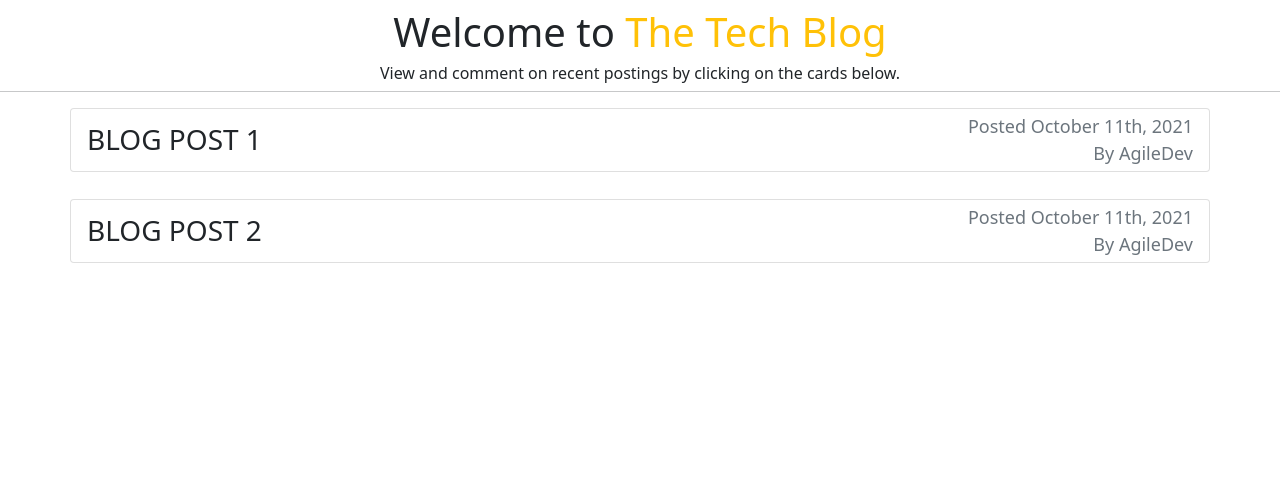
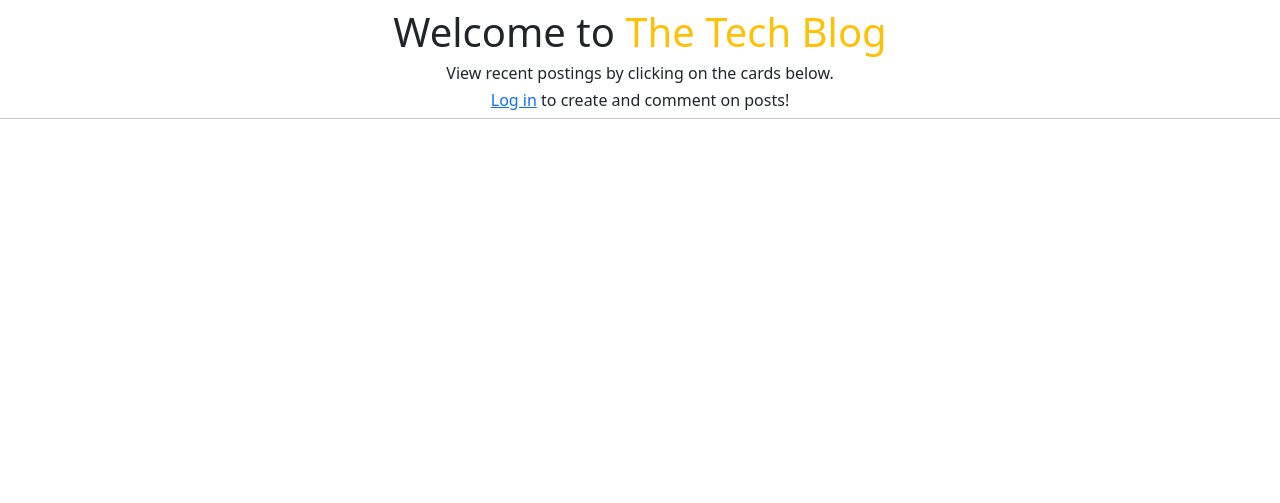
Before and after one commit to ElijahRomer/TechBlog, a Node server app: template views/homepage.handlebars in a window 1280 px wide. Shown: the part 59-562 px from the top of the page. Run offline with Node 20, Linux system fonts and the light colour scheme; the template is opened without the code that fills it: values that come from a table or form of the project are taken from there, others are empty; data comes from the database, SQL or seed files in the repository; some libraries are stand-ins or nearby versions.

Commit message:
all data is populating on homepage blogposts now. Added conditional rendering to the homepage heading so it says different things whether the user is logged in or not.

```diff
--- a/views/homepage.handlebars
+++ b/views/homepage.handlebars
@@ -1,26 +1,29 @@
 <div class="row">
   <div class="col-10 mx-auto mt-2">
     <h1 class="text-center">Welcome to <span class="text-warning">The Tech Blog</span></h1>
-    <h6 class="text-center">View and comment on recent postings by clicking on the cards below.</h6>
+    <h6 class="text-center">View {{#if logged_in}}and comment on{{/if}} recent postings by clicking on the cards below.
+    </h6>
+    {{#unless logged_in}}<h6 class="text-center"><a href="/login">Log in</a> to create and comment on posts!{{/unless}}
+    </h6>
   </div>
 </div>
 <hr class="mt-0">
 
+{{#each blogPostData as |blogPost|}}
 <div class="container card">
-  <div class="row p-1 my-auto" data-bs-toggle="collapse" data-bs-target="#blogDetailCollapse" aria-expanded="false"
-    aria-controls="blogDetailCollapse">
-    <h3 class="col-6 my-auto">BLOG POST 1</h3>
+  <div class="row p-1 my-auto" data-bs-toggle="collapse" data-bs-target="#blog{{blogPost.id}}Collapse"
+    aria-expanded="false" aria-controls="blog{{blogPost.id}}Collapse">
+    <h3 class="col-6 my-auto">{{blogPost.post_title}}</h3>
     <div class="col-6 d-flex flex-column">
-      <p class="col-12 my-0 text-muted text-end">Posted October 11th, 2021</p>
-      <p class="col-12 my-0 text-muted text-end">By AgileDev</p>
+      <p class="col-12 my-0 text-muted text-end">Posted {{format_date_time blogPost.createdAt}}</p>
+      <p class="col-12 my-0 text-muted text-end">By {{blogPost.user.user_name}}</p>
     </div>
   </div>
-  <div class="collapse" id="blogDetailCollapse">
+  <div class="collapse" id="blog{{blogPost.id}}Collapse">
     <hr>
     <div class="col-12">
-      <h6 class="card-subtitle mb-2 text-muted">Last Edited October 12th, 2021</h6>
-      <p class="card-text mt-0">Some quick example text to build on the card title and make up the bulk of the card's
-        content.
+      <h6 class="card-subtitle mb-2 text-muted">Last Edited {{format_date_time blogPost.updatedAt}}</h6>
+      <p class="card-text mt-0">{{blogPost.post_body}}
       </p>
       <hr class="mb-0">
       <div class="card-body mt-0">
@@ -34,22 +37,25 @@
                 Leave Comment
               </button>
             </div>
+            {{#each blogPost.comments as |comment|}}
             <div class="comment container">
+              <div class="row">
+                <div class="card my-3">
+                  <small class="text-muted">On {{format_date_time comment.createdAt}}, {{comment.user.user_name}} said:
+                  </small>
+                  <p>{{comment.comment_body}}</p>
+                </div>
+              </div>
+            </div>
+            {{/each}}
+            {{!-- <div class="comment container">
               <div class="row">
                 <div class="card my-3">
                   <small class="text-muted">On October 12th, 2021, Lernantino said: </small>
                   <p>You will never know anything until you understand that you fundamentally know nothing.</p>
                 </div>
               </div>
-            </div>
-            <div class="comment container">
-              <div class="row">
-                <div class="card my-3">
-                  <small class="text-muted">On October 12th, 2021, Lernantino said: </small>
-                  <p>You will never know anything until you understand that you fundamentally know nothing.</p>
-                </div>
-              </div>
-            </div>
+            </div> --}}
           </div>
         </div>
       </div>
@@ -58,54 +64,4 @@
 </div>
 
 <br>
-
-<div class="container card">
-  <div class="row p-1 my-auto" data-bs-toggle="collapse" data-bs-target="#blogDetailCollapse1" aria-expanded="false"
-    aria-controls="blogDetailCollapse1">
-    <h3 class="col-6 my-auto">BLOG POST 2</h3>
-    <div class="col-6 d-flex flex-column">
-      <p class="col-12 my-0 text-muted text-end">Posted October 11th, 2021</p>
-      <p class="col-12 my-0 text-muted text-end">By AgileDev</p>
-    </div>
-  </div>
-  <div class="collapse" id="blogDetailCollapse1">
-    <hr>
-    <div class="col-12">
-      <h6 class="card-subtitle mb-2 text-muted">Last Edited October 12th, 2021</h6>
-      <p class="card-text mt-0">Some quick example text to build on the card title and make up the bulk of the card's
-        content.
-      </p>
-      <hr class="mb-0">
-      <div class="card-body mt-0">
-        <div class="comments-section mt-3">
-          <h4>Comments</h4>
-          <div>
-            <div class="input-group mb-2">
-              <input type="text" class="form-control" placeholder="Type comment here..." aria-label="Comment"
-                aria-describedby="basic-addon1">
-              <button class="btn btn-warning ">
-                Leave Comment
-              </button>
-            </div>
-            <div class="comment container">
-              <div class="row">
-                <div class="card my-3">
-                  <small class="text-muted">On October 12th, 2021, Lernantino said: </small>
-                  <p>You will never know anything until you understand that you fundamentally know nothing.</p>
-                </div>
-              </div>
-            </div>
-            <div class="comment container">
-              <div class="row">
-                <div class="card my-3">
-                  <small class="text-muted">On October 12th, 2021, Lernantino said: </small>
-                  <p>You will never know anything until you understand that you fundamentally know nothing.</p>
-                </div>
-              </div>
-            </div>
-          </div>
-        </div>
-      </div>
-    </div>
-  </div>
-</div>
+{{/each}}
```
